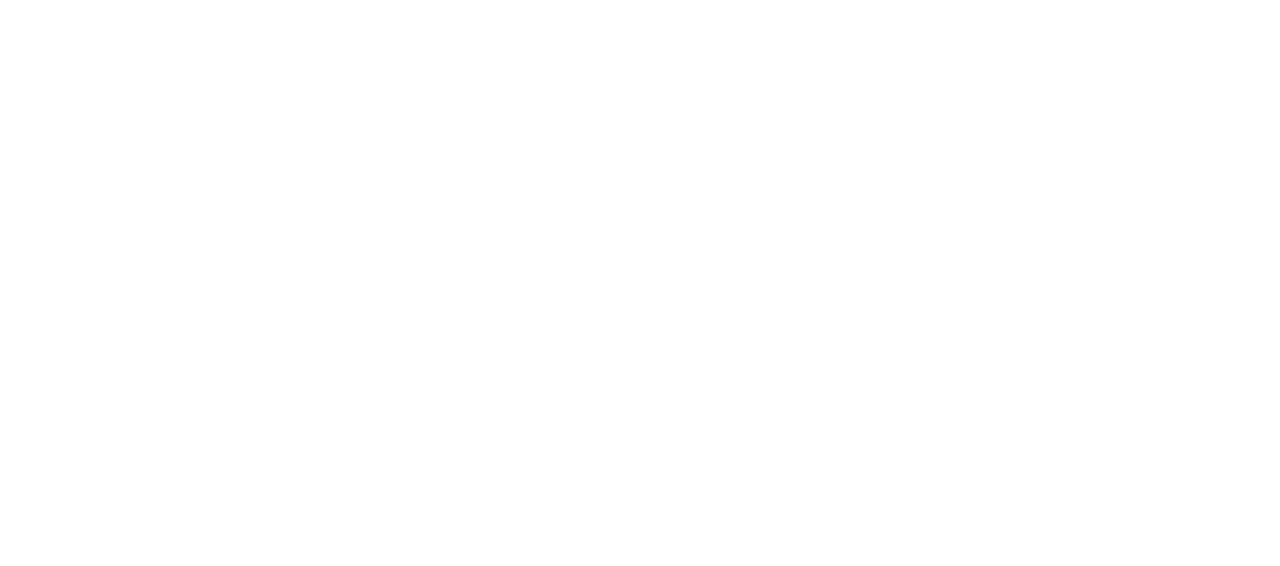
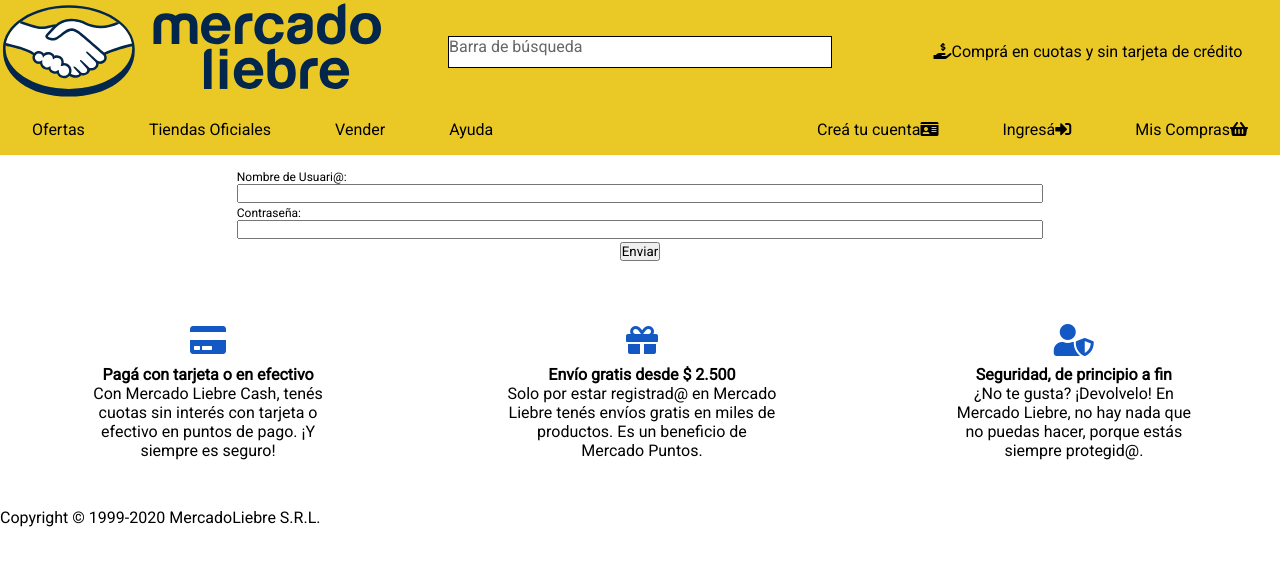
Before and after one commit to Facundo-B/DH, a website: page mercadoliebre/views/login.html in a window 1280 px wide. Drawn offline with Linux system fonts and the light colour scheme.

Commit message:
añado form login y ajusto forms.

```diff
--- /dev/null
+++ b/mercadoliebre/public/css/login.css
@@ -0,0 +1,20 @@
+form {
+    margin: 15px auto;
+    width: 70%;
+    display: flex;
+    flex-direction: column;
+    align-items: center;
+}
+
+.form-control {
+    width: 100%;
+    flex-direction: column;
+    margin-bottom: 3px;
+}
+
+.form-control label {
+    width: 100%;
+}
+.form-control input {
+    width: 100%;
+}
--- a/mercadoliebre/views/login.html
+++ b/mercadoliebre/views/login.html
@@ -0,0 +1,92 @@
+<!DOCTYPE html>
+<html lang="en">
+
+<head>
+    <meta charset="UTF-8">
+    <meta http-equiv="X-UA-Compatible" content="IE=edge">
+    <meta name="viewport" content="width=device-width, initial-scale=1.0">
+    <link rel="stylesheet" href="/css/style.css">
+    <link rel="stylesheet" href="/css/login.css">
+    <link href="https://cdnjs.cloudflare.com/ajax/libs/font-awesome/5.15.3/css/all.min.css" rel="stylesheet" />
+    <title>MercadoLiebre</title>
+</head>
+
+<body>
+    <header>
+
+        <div id="logo-search-wrapper">
+            <div id="logo"><img src="/imgs/logo-mercado-liebre.svg"></div>
+            <div id="search-bar">Barra de búsqueda</div>
+            <p id="cuotas-text"><i class="fas fa-hand-holding-usd"></i>Comprá en cuotas y sin tarjeta de crédito</p>
+        </div>
+
+        <div id="nav-wrapper">
+            <nav id="site-navbar">
+                <ul>
+                    <li><a href=#>Ofertas</a></li>
+                    <li><a href=#>Tiendas Oficiales</a></li>
+                    <li><a href=#>Vender</a></li>
+                    <li><a href=#>Ayuda</a></li>
+                </ul>
+            </nav>
+            <nav id="login-navbar">
+                <ul>
+                    <li><a href="/register">Creá tu cuenta</a><i class="fas fa-id-card"></i></li>
+                    <li><a href="/login">Ingresá</a><i class="fas fa-sign-in-alt"></i></li>
+                    <li><a href=#>Mis Compras</a><i class="fas fa-shopping-basket"></i></li>
+                </ul>
+            </nav>
+        </div>
+        <div class="burger-menu">
+            <i class="fas fa-bars"></i>
+        </div>
+    </header>
+
+    <main>
+        <form method="GET" action="/" enctype="multipart/form-data">
+
+
+            <div class="form-control">
+                <label> Nombre de Usuari@:
+                    <input type="text">
+                </label>
+            </div>
+
+            <div class="form-control">
+                <label> Contraseña:
+                    <input type="password">
+                </label>
+            </div>
+
+            </div>
+            <button type="submit">Enviar</button>
+
+        </form>
+    </main>
+
+    <footer>
+        <section>
+            <article>
+                <i class="fas fa-credit-card"></i>
+                <p><b>Pagá con tarjeta o en efectivo</b></p>
+                <p>Con Mercado Liebre Cash, tenés cuotas sin interés con tarjeta o efectivo en puntos de pago. ¡Y
+                    siempre es seguro!</p>
+            </article>
+            <article>
+                <i class="fas fa-gift"></i>
+                <p><b>Envío gratis desde $ 2.500</b></p>
+                <p>Solo por estar registrad@ en Mercado Liebre tenés envíos gratis en miles de productos. Es un
+                    beneficio de Mercado Puntos.</p>
+            </article>
+            <article>
+                <i class="fas fa-user-shield"></i>
+                <p><b>Seguridad, de principio a fin</b></p>
+                <p>¿No te gusta? ¡Devolvelo! En Mercado Liebre, no hay nada que no puedas hacer, porque estás siempre
+                    protegid@.</p>
+            </article>
+        </section>
+    </footer>
+    <p id="copyright">Copyright © 1999-2020 MercadoLiebre S.R.L.</p>
+</body>
+
+</html>
```
Also changed, not shown: mercadoliebre/views/register.html (+1 -1 lines).
